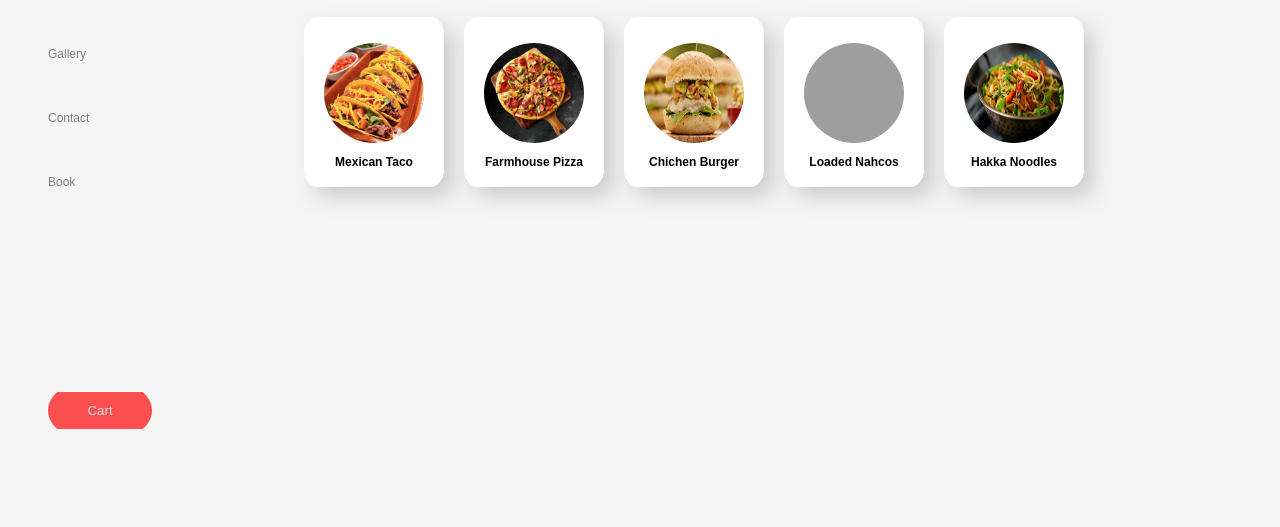
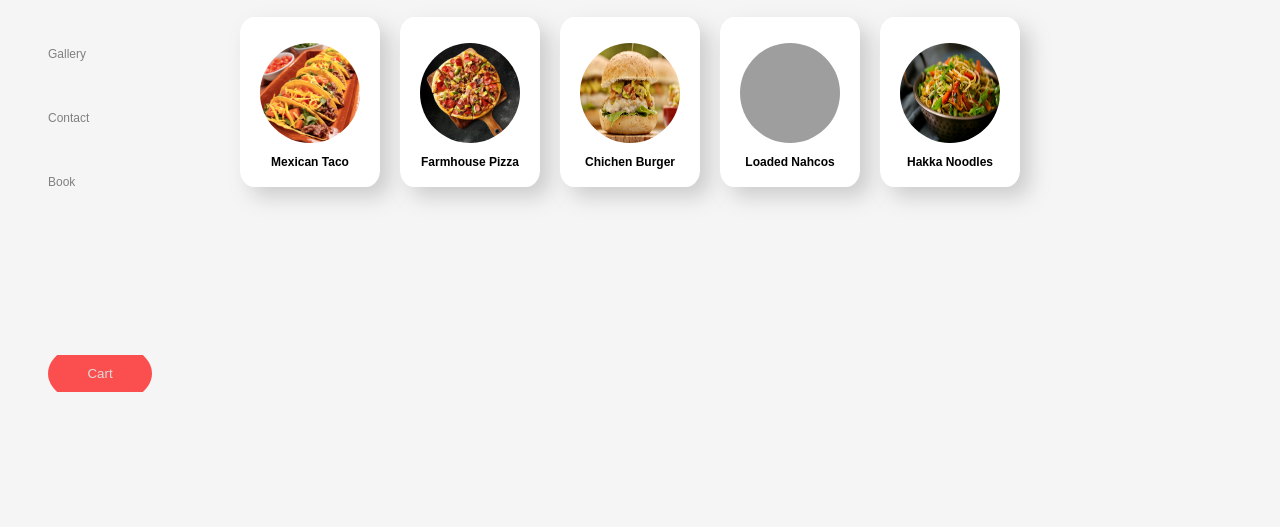
Before and after one commit to abhinav-shr/DemoLandingPage, a plain HTML site: page index.html in a window 1280 px wide. Shown: the part 301-828 px from the top of the page. After the commit the page ends 800 px from the top, so only its background shows below. Drawn offline with Linux system fonts and the light colour scheme; grey boxes are pictures that could not be loaded.

Commit message:
second commit

```diff
--- a/style.css
+++ b/style.css
@@ -39,9 +39,9 @@ aside.navigation {
     flex-direction: column;
     width: 20vh;
     clear: both;
-    height: 90vh;
+    height: 100%;
     padding-top: 50px;
-    padding-right: 20vw;
+    padding-right: 15vw;
 }
 nav a{
 
@@ -68,7 +68,7 @@ a.about{
     justify-content: center;
     align-items: center;
     position: absolute;
-    bottom: 70px;
+    top: 82vh;
 }
 button#cart{
     color: rgb(221, 220, 220);
@@ -151,6 +151,9 @@ img{
 }
 
 @media screen and (min-width:450px) {
+        body{
+            min-width: 700px;
+        }
         button.navbutton{
             display: none;
         }
```
